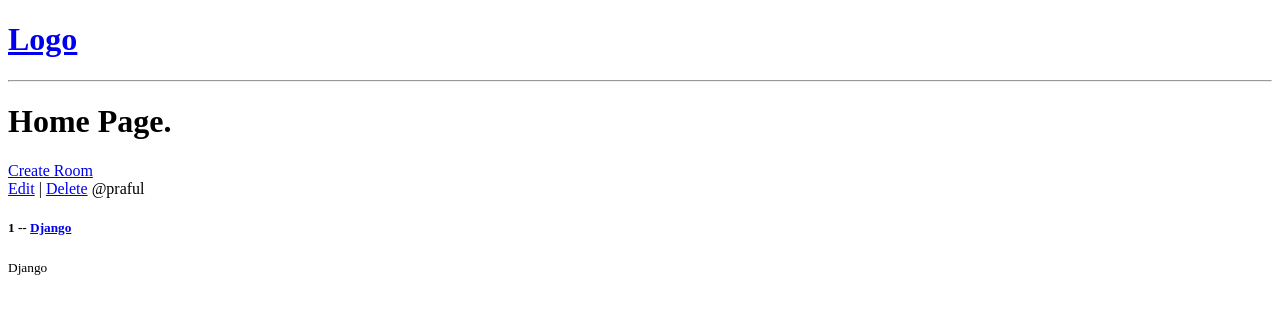
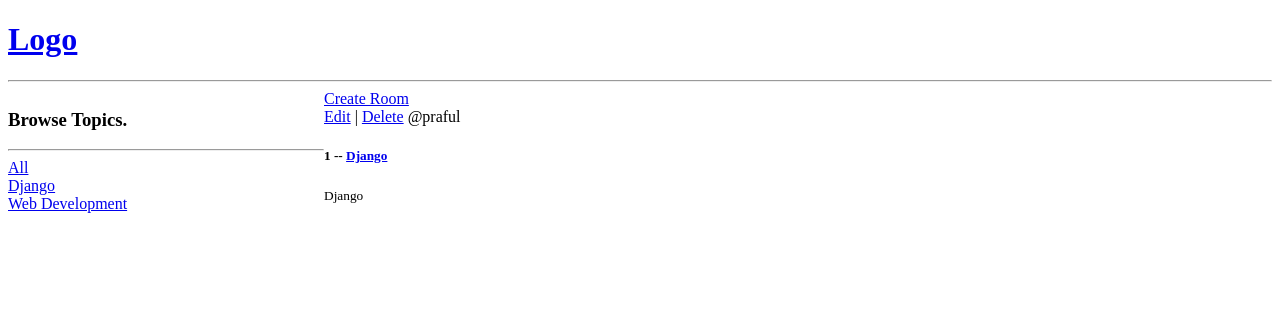
Before and after one commit to Praful-a/studybuddy, a Django app: page / in a window 1280 px wide. Shown: the top 314 px of the page. Run offline with Django 4.2, Linux system fonts and the light colour scheme; data comes from the database, SQL or seed files in the repository.

Commit message:
added-topics-on-home-page.

```diff
--- a/studybuddy/base/templates/base/home.html
+++ b/studybuddy/base/templates/base/home.html
@@ -1,7 +1,30 @@
 {% extends 'main.html' %}
 
 {% block content %}
-<h1>Home Page.</h1>
+
+<style>
+    .home-container {
+        display: grid;
+        grid-template-columns: 1fr 3fr;
+    }
+</style>
+
+<div class="home-container">
+    <div>
+        <h3>Browse Topics.</h3>
+        <hr>
+
+        <div>
+            <a href="{% url 'home' %}">All</a>
+        </div>
+
+        {% for topic in topics %}
+        <div>
+            <a href="{% url 'home' %}?q={{topic.name}}">{{topic.name}}</a>
+        </div>
+        {% endfor %}
+    </div>
+
     <div>
         <a href="{% url 'create-room' %}">Create Room</a>
         <div>
@@ -17,7 +40,7 @@
             {% endfor %}
         </div>
     </div>
-
+</div>
 
 
 {% endblock content %}
--- a/studybuddy/base/views.py
+++ b/studybuddy/base/views.py
@@ -1,11 +1,16 @@
 from django.shortcuts import render, redirect
-from .models import Room
+from django.contrib import messages
+from django.db.models import Q
+from .models import Room, Topic
 from .forms import RoomForm
 
 
 def home(request):
     rooms = Room.objects.all()
-    context = {'rooms': rooms}
+
+    topics = Topic.objects.all()
+
+    context = {'rooms': rooms, 'topics': topics}
     return render(request, 'base/home.html', context)
 
 
```
Lines whose indentation alone changed are shown as unchanged.
